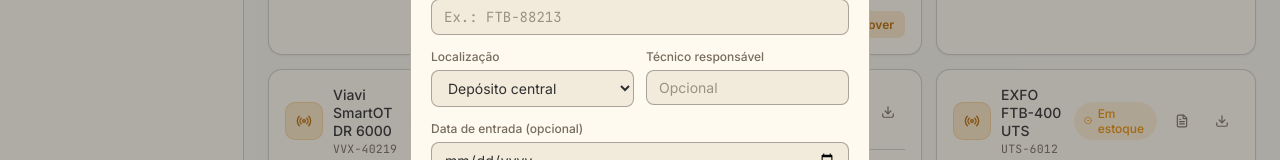
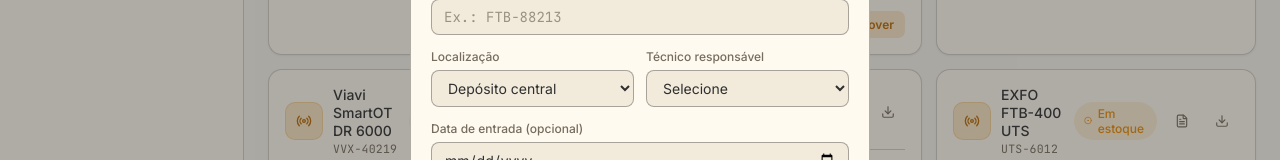
Before and after one commit to marcusv614/ERA-gerenciador-equipamentos, a React (Vite) app: page / in a window 1280 px wide. Both pictures are taken after a click on the button "Equipamento". Shown: the part 403-563 px from the top of the page. Built offline with nearby package versions, Linux system fonts and the light colour scheme.

Commit message:
feat: mudar campo de adicao de tecnico

```diff
--- a/src/components/fibra-track/FibraTrack.jsx
+++ b/src/components/fibra-track/FibraTrack.jsx
@@ -357,24 +357,6 @@ export function FibraTrack() {
         </thead>
         <tbody>${rows}</tbody>
       </table>
-      <div class="signatures">
-        <div class="signature-box">
-          <span>Responsável técnico (Saída)</span>
-          <div class="line"></div>
-        </div>
-        <div class="signature-box">
-          <span>Responsável cliente (Saída)</span>
-          <div class="line"></div>
-        </div>
-        <div class="signature-box">
-          <span>Responsável técnico (Entrada)</span>
-          <div class="line"></div>
-        </div>
-        <div class="signature-box">
-          <span>Responsável técnico (Entrada)</span>
-          <div class="line"></div>
-        </div>
-      </div>
       <p class="muted">Gerado em ${formatDate(new Date())}</p>`;
 
     openPrintableWindow(`Histórico da obra — ${obra.nome}`, body);
--- a/src/components/mover-equip-modal/MoverEquipModal.jsx
+++ b/src/components/mover-equip-modal/MoverEquipModal.jsx
@@ -1,7 +1,7 @@
 import { useState } from 'react';
 import { ModalShell } from '../modal-shell/ModalShell';
 import { Field } from '../field/Field';
-import { statusList } from '../../data/mockData';
+import { statusList, tecnicosCadastrados } from '../../data/mockData';
 import styles from './MoverEquipModal.module.css';
 
 export function MoverEquipModal({ equip, obras, onClose, onSave }) {
@@ -45,12 +45,16 @@ export function MoverEquipModal({ equip, obras, onClose, onSave }) {
         </Field>
 
         <Field label="Técnico responsável">
-          <input
+          <select
             className={styles.input}
-            placeholder="Opcional"
             value={tecnico}
             onChange={(e) => setTecnico(e.target.value)}
-          />
+          >
+            <option value="">Selecione</option>
+            {tecnicosCadastrados.map((nome) => (
+              <option key={nome} value={nome}>{nome}</option>
+            ))}
+          </select>
         </Field>
 
         <div className={styles.actions}>
--- a/src/components/nova-obra-modal/NovaObraModal.jsx
+++ b/src/components/nova-obra-modal/NovaObraModal.jsx
@@ -1,7 +1,7 @@
 import { useState } from 'react';
 import { ModalShell } from '../modal-shell/ModalShell';
 import { Field } from '../field/Field';
-import { obraStatusList } from '../../data/mockData';
+import { obraStatusList, tecnicosCadastrados } from '../../data/mockData';
 import styles from './NovaObraModal.module.css';
 
 export function NovaObraModal({ onClose, onSave }) {
@@ -44,12 +44,16 @@ export function NovaObraModal({ onClose, onSave }) {
 
         <div className={styles.grid2}>
           <Field label="Responsável">
-            <input
+            <select
               className={styles.input}
-              placeholder="Nome do técnico líder"
               value={form.responsavel}
               onChange={(e) => setForm({ ...form, responsavel: e.target.value })}
-            />
+            >
+              <option value="">Selecione</option>
+              {tecnicosCadastrados.map((nome) => (
+                <option key={nome} value={nome}>{nome}</option>
+              ))}
+            </select>
           </Field>
           <Field label="Data de início">
             <input
--- a/src/components/novo-equip-modal/NovoEquipModal.jsx
+++ b/src/components/novo-equip-modal/NovoEquipModal.jsx
@@ -1,7 +1,7 @@
 import { useState } from "react";
 import { ModalShell } from "../modal-shell/ModalShell";
 import { Field } from "../field/Field";
-import { tipos, tipoIcon } from "../../data/mockData";
+import { tecnicosCadastrados, tipos, tipoIcon } from '../../data/mockData';
 import styles from "./NovoEquipModal.module.css";
 
 export function NovoEquipModal({ obras, onClose, onSave }) {
@@ -82,12 +82,16 @@ export function NovoEquipModal({ obras, onClose, onSave }) {
             </select>
           </Field>
           <Field label="Técnico responsável">
-            <input
+            <select
               className={styles.input}
-              placeholder="Opcional"
               value={form.tecnico}
               onChange={(e) => setForm({ ...form, tecnico: e.target.value })}
-            />
+            >
+              <option value="">Selecione</option>
+              {tecnicosCadastrados.map((nome) => (
+                <option key={nome} value={nome}>{nome}</option>
+              ))}
+            </select>
           </Field>
         </div>
 
--- a/src/data/mockData.js
+++ b/src/data/mockData.js
@@ -88,4 +88,13 @@ export const tipos = ['Fluke', 'OTDR', 'Outro'];
 export const statusList = ['Em campo', 'Em estoque', 'Em manutenção', 'Em trânsito'];
 export const obraStatusList = ['Planejada', 'Em andamento', 'Concluída'];
 
+export const tecnicosCadastrados = Array.from(
+  new Set(
+    [
+      ...initialObras.map((obra) => obra.responsavel),
+      ...initialEquip.map((equip) => equip.tecnico),
+    ].filter(Boolean),
+  ),
+).sort((a, b) => a.localeCompare(b, 'pt-BR'));
+
 export const tipoIcon = { Fluke: Cable, OTDR: Radio, Outro: Wrench };
```
